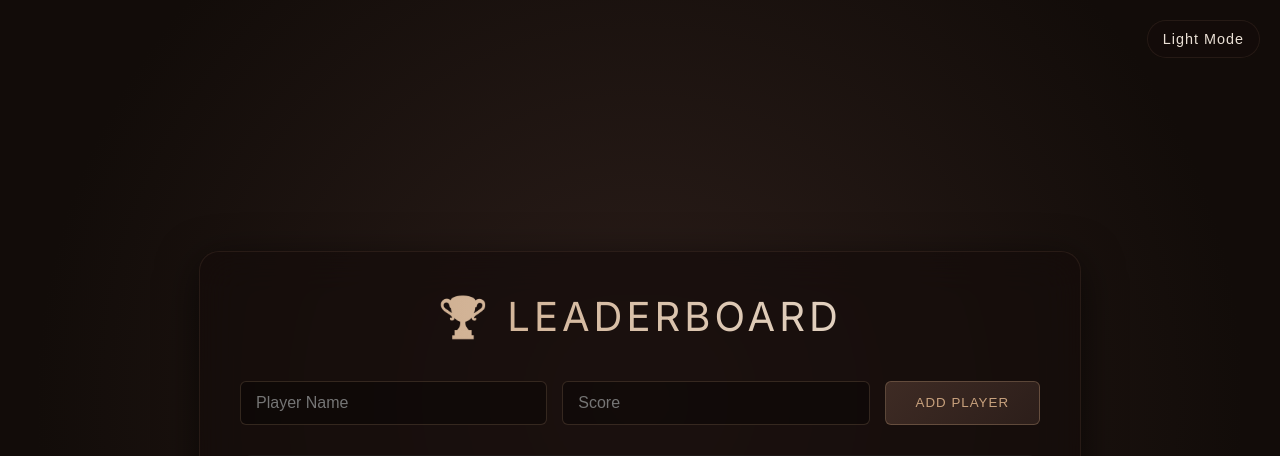
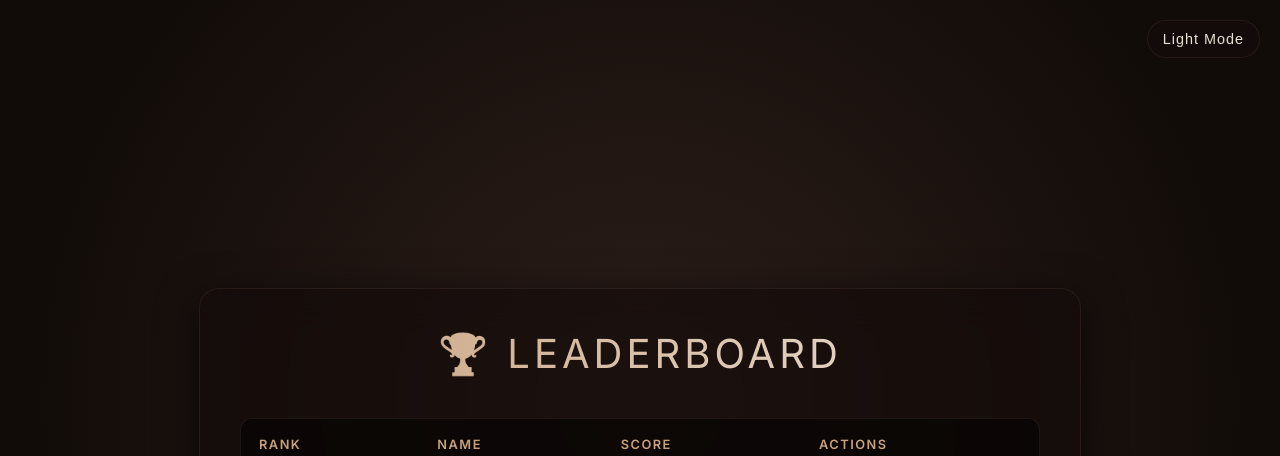
Before and after one commit to Mirvo19/leaderboard-exhibit, a Flask app: page / in a window 1280 px wide. Shown: the top 456 px of the page. Run offline with Flask 3, Linux system fonts and the light colour scheme; lists and menus that the app fills with data are empty.

Commit message:
remove add

```diff
--- a/templates/index.html
+++ b/templates/index.html
@@ -14,17 +14,7 @@
             <h1>🏆 Leaderboard</h1>
         </header>
 
-        <section class="add-player-section">
-            <form id="add-player-form" class="add-player-form">
-                <div class="input-group">
-                    <input type="text" id="player-name" placeholder="Player Name" required autocomplete="off">
-                </div>
-                <div class="input-group">
-                    <input type="number" id="player-score" placeholder="Score" required min="0">
-                </div>
-                <button type="submit" class="btn-add">Add Player</button>
-            </form>
-        </section>
+
 
         <section class="leaderboard-section">
             <div class="table-wrapper">
```
